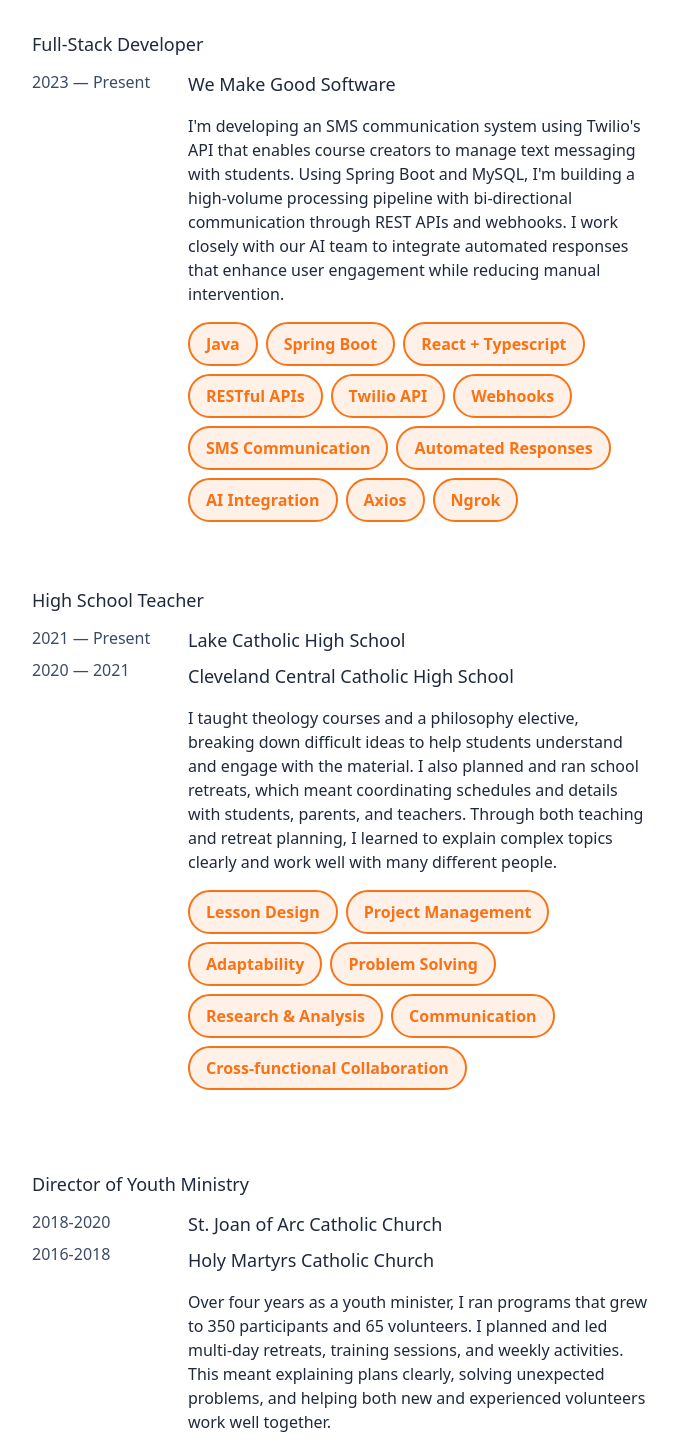
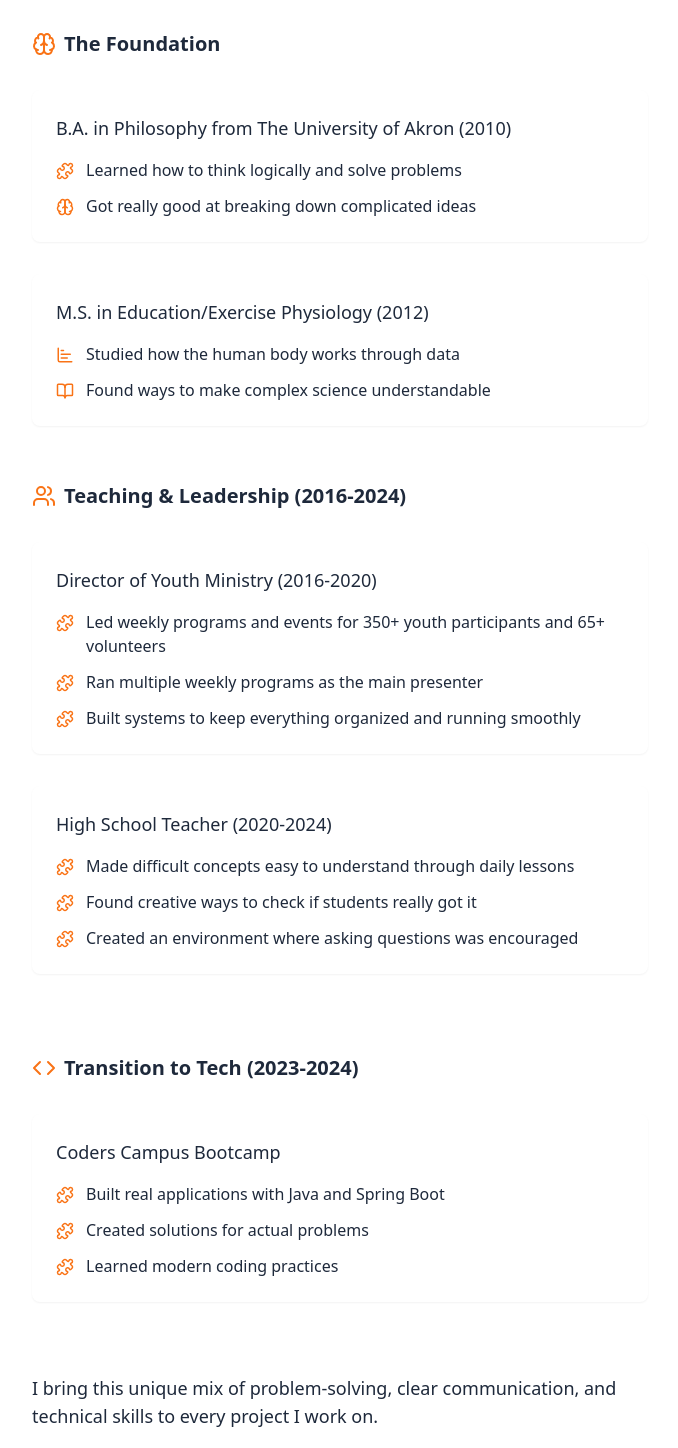
Before and after one commit to adamnestor/portfolio_v1, a React (Vite) app: page / in a window 1280 px wide. Shown: the part 2366-3814 px from the top of the page, without its empty margins (600-1278 px from the left). Built offline with nearby package versions, Linux system fonts and the light colour scheme.

Commit message:
update my journey here

```diff
--- a/src/components/sections/RightPanel.tsx
+++ b/src/components/sections/RightPanel.tsx
@@ -1,12 +1,19 @@
-import EducationList from "./education/EducationList";
-import ExperienceList from "./experience/ExperienceList";
 import ProjectList from "./projects/ProjectList";
 import TechWord from "../shared/TechWord";
-import { Server, Bot, Layout, Database, Code, GitBranch } from "lucide-react";
+import {
+  Server,
+  Bot,
+  Layout,
+  Database,
+  Code,
+  GitBranch,
+  Brain,
+  Users,
+  Puzzle,
+  ChartBar,
+  BookOpen,
+} from "lucide-react";
 import Tag from "../shared/Tag";
-// Remove these imports for now until we create the components
-// import TechStack from "./TechStack";
-// import Journey from "./Journey";
 
 const RightPanel = () => {
   return (
@@ -117,11 +124,198 @@ const RightPanel = () => {
       {/* My Journey Here section */}
       <section id="journey" className="mb-24">
         <h2 className="text-3xl font-semibold mb-8">My Journey Here</h2>
-        {/* Temporarily remove Journey component */}
-        <div className="space-y-12">
-          <ExperienceList />
-          <EducationList />
+
+        <div className="space-y-8 text-slate-dark">
+          {/* The Foundation */}
+          <div className="block group hover:bg-orange-light rounded-lg p-6 -m-6 transition-colors shadow-card hover:shadow-card-hover">
+            <h3 className="text-xl font-semibold mb-8 flex items-center gap-2">
+              <Brain size={24} className="text-orange-primary" />
+              The Foundation
+            </h3>
+
+            <div className="space-y-8">
+              <div className="rounded-lg bg-white p-6 shadow-sm">
+                <h4 className="text-lg font-medium mb-4">
+                  B.A. in Philosophy from The University of Akron (2010)
+                </h4>
+                <div className="space-y-3">
+                  <div className="flex items-start gap-3">
+                    <Puzzle
+                      size={18}
+                      className="text-orange-primary flex-shrink-0 mt-1"
+                    />
+                    <span>
+                      Learned how to think logically and solve problems
+                    </span>
+                  </div>
+                  <div className="flex items-start gap-3">
+                    <Brain
+                      size={18}
+                      className="text-orange-primary flex-shrink-0 mt-1"
+                    />
+                    <span>
+                      Got really good at breaking down complicated ideas
+                    </span>
+                  </div>
+                </div>
+              </div>
+
+              <div className="rounded-lg bg-white p-6 shadow-sm">
+                <h4 className="text-lg font-medium mb-4">
+                  M.S. in Education/Exercise Physiology (2012)
+                </h4>
+                <div className="space-y-3">
+                  <div className="flex items-start gap-3">
+                    <ChartBar
+                      size={18}
+                      className="text-orange-primary flex-shrink-0 mt-1"
+                    />
+                    <span>Studied how the human body works through data</span>
+                  </div>
+                  <div className="flex items-start gap-3">
+                    <BookOpen
+                      size={18}
+                      className="text-orange-primary flex-shrink-0 mt-1"
+                    />
+                    <span>
+                      Found ways to make complex science understandable
+                    </span>
+                  </div>
+                </div>
+              </div>
+            </div>
+          </div>
+
+          {/* Teaching & Leadership */}
+          <div className="block group hover:bg-orange-light rounded-lg p-6 -m-6 transition-colors shadow-card hover:shadow-card-hover">
+            <h3 className="text-xl font-semibold mb-8 flex items-center gap-2">
+              <Users size={24} className="text-orange-primary" />
+              Teaching & Leadership (2016-2024)
+            </h3>
+
+            <div className="space-y-8">
+              <div className="rounded-lg bg-white p-6 shadow-sm">
+                <h4 className="text-lg font-medium mb-4">
+                  Director of Youth Ministry (2016-2020)
+                </h4>
+                <div className="space-y-3">
+                  <div className="flex items-start gap-3">
+                    <Puzzle
+                      size={18}
+                      className="text-orange-primary flex-shrink-0 mt-1"
+                    />
+                    <span>
+                      Led weekly programs and events for 350+ youth participants
+                      and 65+ volunteers
+                    </span>
+                  </div>
+                  <div className="flex items-start gap-3">
+                    <Puzzle
+                      size={18}
+                      className="text-orange-primary flex-shrink-0 mt-1"
+                    />
+                    <span>
+                      Ran multiple weekly programs as the main presenter
+                    </span>
+                  </div>
+                  <div className="flex items-start gap-3">
+                    <Puzzle
+                      size={18}
+                      className="text-orange-primary flex-shrink-0 mt-1"
+                    />
+                    <span>
+                      Built systems to keep everything organized and running
+                      smoothly
+                    </span>
+                  </div>
+                </div>
+              </div>
+
+              <div className="rounded-lg bg-white p-6 shadow-sm">
+                <h4 className="text-lg font-medium mb-4">
+                  High School Teacher (2020-2024)
+                </h4>
+                <div className="space-y-3">
+                  <div className="flex items-start gap-3">
+                    <Puzzle
+                      size={18}
+                      className="text-orange-primary flex-shrink-0 mt-1"
+                    />
+                    <span>
+                      Made difficult concepts easy to understand through daily
+                      lessons
+                    </span>
+                  </div>
+                  <div className="flex items-start gap-3">
+                    <Puzzle
+                      size={18}
+                      className="text-orange-primary flex-shrink-0 mt-1"
+                    />
+                    <span>
+                      Found creative ways to check if students really got it
+                    </span>
+                  </div>
+                  <div className="flex items-start gap-3">
+                    <Puzzle
+                      size={18}
+                      className="text-orange-primary flex-shrink-0 mt-1"
+                    />
+                    <span>
+                      Created an environment where asking questions was
+                      encouraged
+                    </span>
+                  </div>
+                </div>
+              </div>
+            </div>
+          </div>
+
+          {/* Transition to Tech */}
+          <div className="block group hover:bg-orange-light rounded-lg p-6 -m-6 transition-colors shadow-card hover:shadow-card-hover">
+            <h3 className="text-xl font-semibold mb-8 flex items-center gap-2">
+              <Code size={24} className="text-orange-primary" />
+              Transition to Tech (2023-2024)
+            </h3>
+
+            <div className="space-y-8">
+              <div className="rounded-lg bg-white p-6 shadow-sm">
+                <h4 className="text-lg font-medium mb-4">
+                  Coders Campus Bootcamp
+                </h4>
+                <div className="space-y-3">
+                  <div className="flex items-start gap-3">
+                    <Puzzle
+                      size={18}
+                      className="text-orange-primary flex-shrink-0 mt-1"
+                    />
+                    <span>
+                      Built real applications with Java and Spring Boot
+                    </span>
+                  </div>
+                  <div className="flex items-start gap-3">
+                    <Puzzle
+                      size={18}
+                      className="text-orange-primary flex-shrink-0 mt-1"
+                    />
+                    <span>Created solutions for actual problems</span>
+                  </div>
+                  <div className="flex items-start gap-3">
+                    <Puzzle
+                      size={18}
+                      className="text-orange-primary flex-shrink-0 mt-1"
+                    />
+                    <span>Learned modern coding practices</span>
+                  </div>
+                </div>
+              </div>
+            </div>
+          </div>
         </div>
+
+        <p className="text-slate-dark mt-12 text-lg">
+          I bring this unique mix of problem-solving, clear communication, and
+          technical skills to every project I work on.
+        </p>
       </section>
     </div>
   );
```
